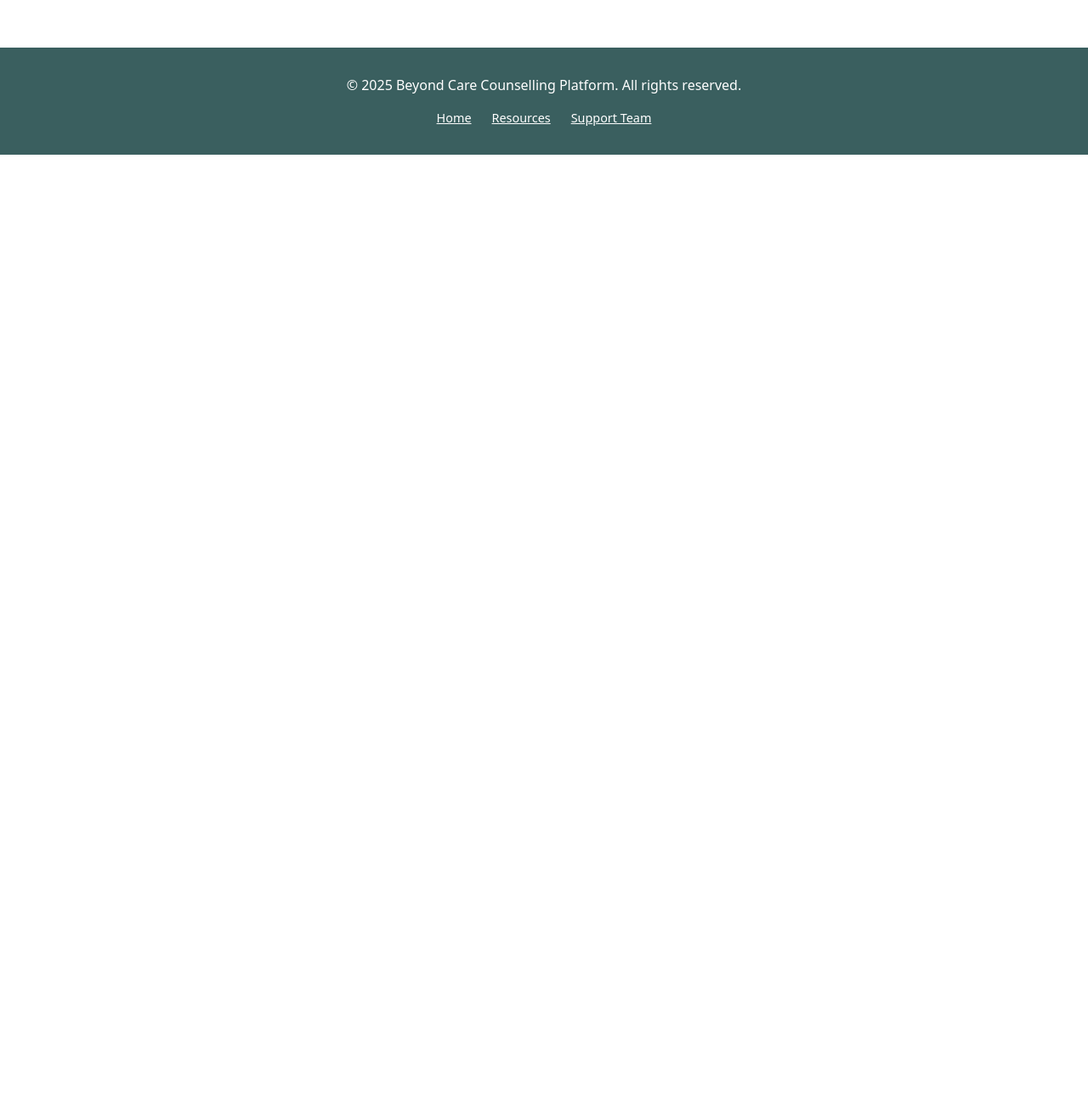
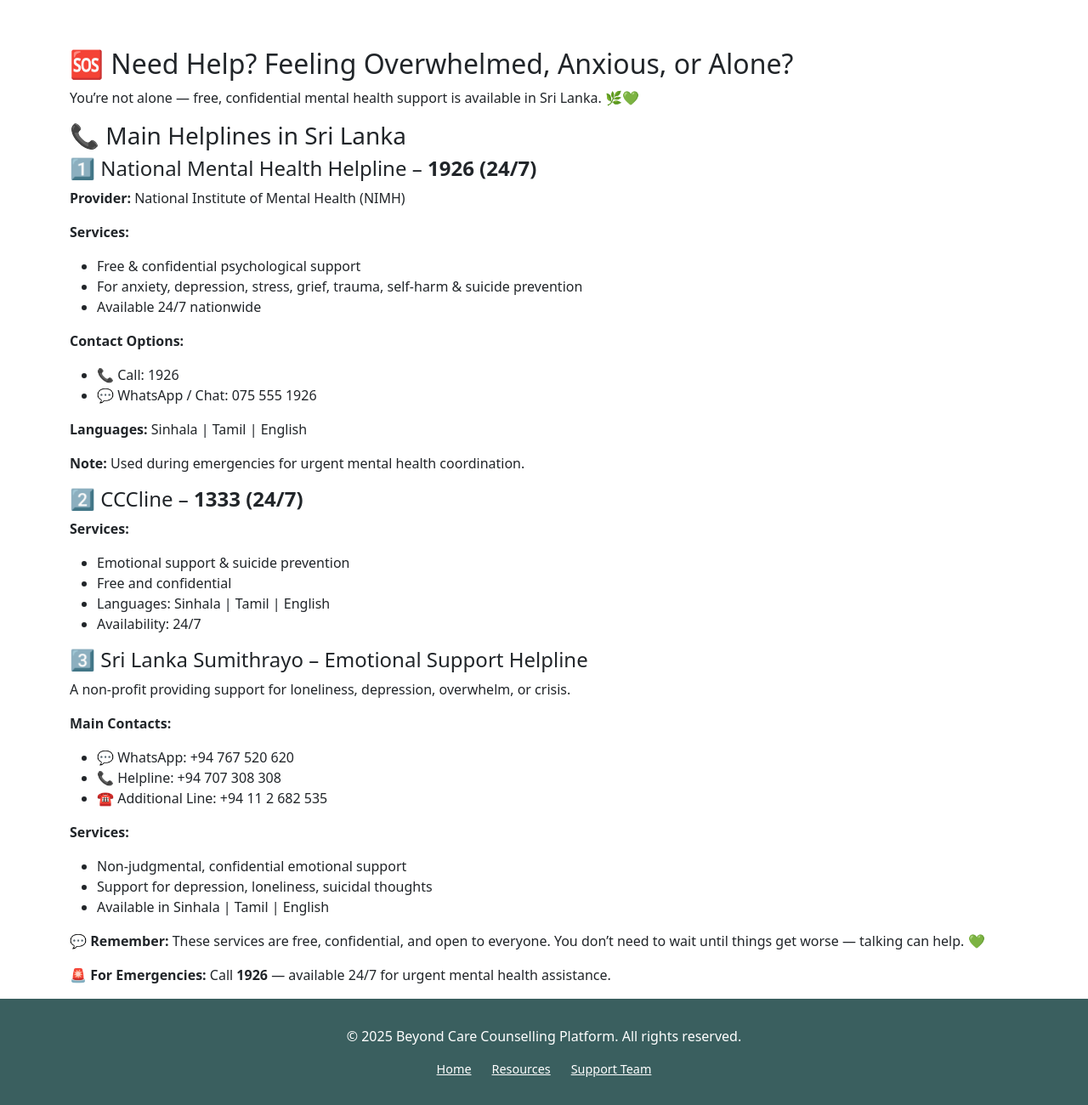
Before and after one commit to Yashini-Hettiarachchi/Learning, a website: page index.html in a window 1280 px wide. Shown: the part 6989-8289 px from the top of the page at 85% size. Before the commit the page ends 7171 px from the top, so only its background shows below. Drawn offline with nearby package versions, Linux system fonts and the light colour scheme.

```diff
--- a/index.html
+++ b/index.html
@@ -527,13 +527,78 @@
         </div>
     </section>
 
+<section class="help-section">
+    <div class="container">
+        <h2>🆘 Need Help? Feeling Overwhelmed, Anxious, or Alone?</h2>
+        <p>You’re not alone — free, confidential mental health support is available in Sri Lanka. 🌿💚</p>
+
+        <h3>📞 Main Helplines in Sri Lanka</h3>
+
+        <div class="helpline">
+            <h4>1️⃣ National Mental Health Helpline – <strong>1926 (24/7)</strong></h4>
+            <p><strong>Provider:</strong> National Institute of Mental Health (NIMH)</p>
+            <p><strong>Services:</strong></p>
+            <ul>
+                <li>Free & confidential psychological support</li>
+                <li>For anxiety, depression, stress, grief, trauma, self-harm & suicide prevention</li>
+                <li>Available 24/7 nationwide</li>
+            </ul>
+            <p><strong>Contact Options:</strong></p>
+            <ul>
+                <li>📞 Call: 1926</li>
+                <li>💬 WhatsApp / Chat: 075 555 1926</li>
+            </ul>
+            <p><strong>Languages:</strong> Sinhala | Tamil | English</p>
+            <p><strong>Note:</strong> Used during emergencies for urgent mental health coordination.</p>
+        </div>
+
+        <div class="helpline">
+            <h4>2️⃣ CCCline – <strong>1333 (24/7)</strong></h4>
+            <p><strong>Services:</strong></p>
+            <ul>
+                <li>Emotional support & suicide prevention</li>
+                <li>Free and confidential</li>
+                <li>Languages: Sinhala | Tamil | English</li>
+                <li>Availability: 24/7</li>
+            </ul>
+        </div>
+
+        <div class="helpline">
+            <h4>3️⃣ Sri Lanka Sumithrayo – Emotional Support Helpline</h4>
+            <p>A non-profit providing support for loneliness, depression, overwhelm, or crisis.</p>
+            <p><strong>Main Contacts:</strong></p>
+            <ul>
+                <li>💬 WhatsApp: +94 767 520 620</li>
+                <li>📞 Helpline: +94 707 308 308</li>
+                <li>☎️ Additional Line: +94 11 2 682 535</li>
+            </ul>
+            <p><strong>Services:</strong></p>
+            <ul>
+                <li>Non-judgmental, confidential emotional support</li>
+                <li>Support for depression, loneliness, suicidal thoughts</li>
+                <li>Available in Sinhala | Tamil | English</li>
+            </ul>
+        </div>
+
+        <div class="reminder">
+            <p><strong>💬 Remember:</strong> These services are free, confidential, and open to everyone.
+            You don’t need to wait until things get worse — talking can help. 💚</p>
+        </div>
+
+        <div class="emergency">
+            <p><strong>🚨 For Emergencies:</strong> Call <strong>1926</strong> — available 24/7 for urgent mental health assistance.</p>
+        </div>
+    </div>
+</section>
+
+
 <footer class="footer">
     <div class="container">
         <p>© 2025 Beyond Care Counselling Platform. All rights reserved.</p>
         <div class="footer-links">
-            <a href="#home" class="footer-link" aria-label="Go to Home">Home</a>
-            <a href="#documents" class="footer-link" aria-label="Go to Resources">Resources</a>
-            <a href="#team" class="footer-link" aria-label="Go to Contact">Support Team</a>
+            <a href="#home" class="footer-link">Home</a>
+            <a href="#documents" class="footer-link">Resources</a>
+            <a href="#team" class="footer-link">Support Team</a>
         </div>
     </div>
 </footer>
```
